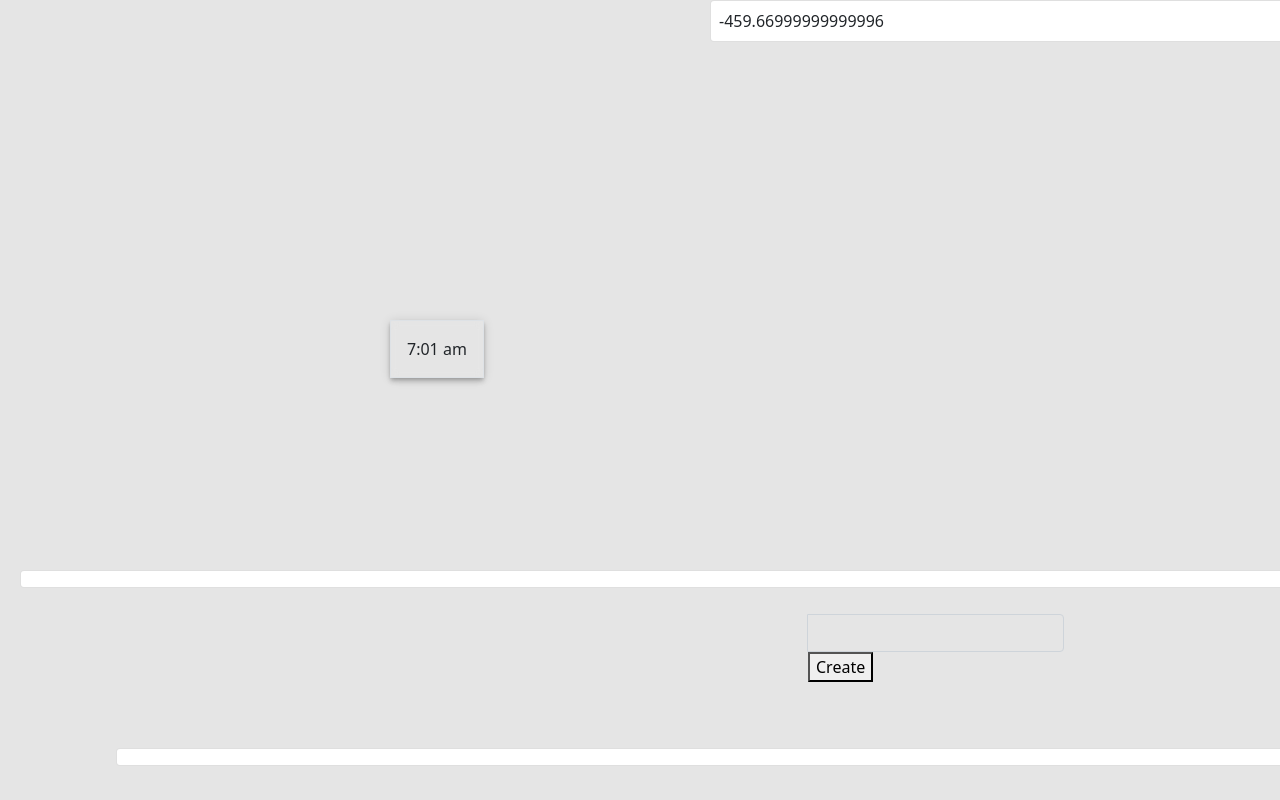
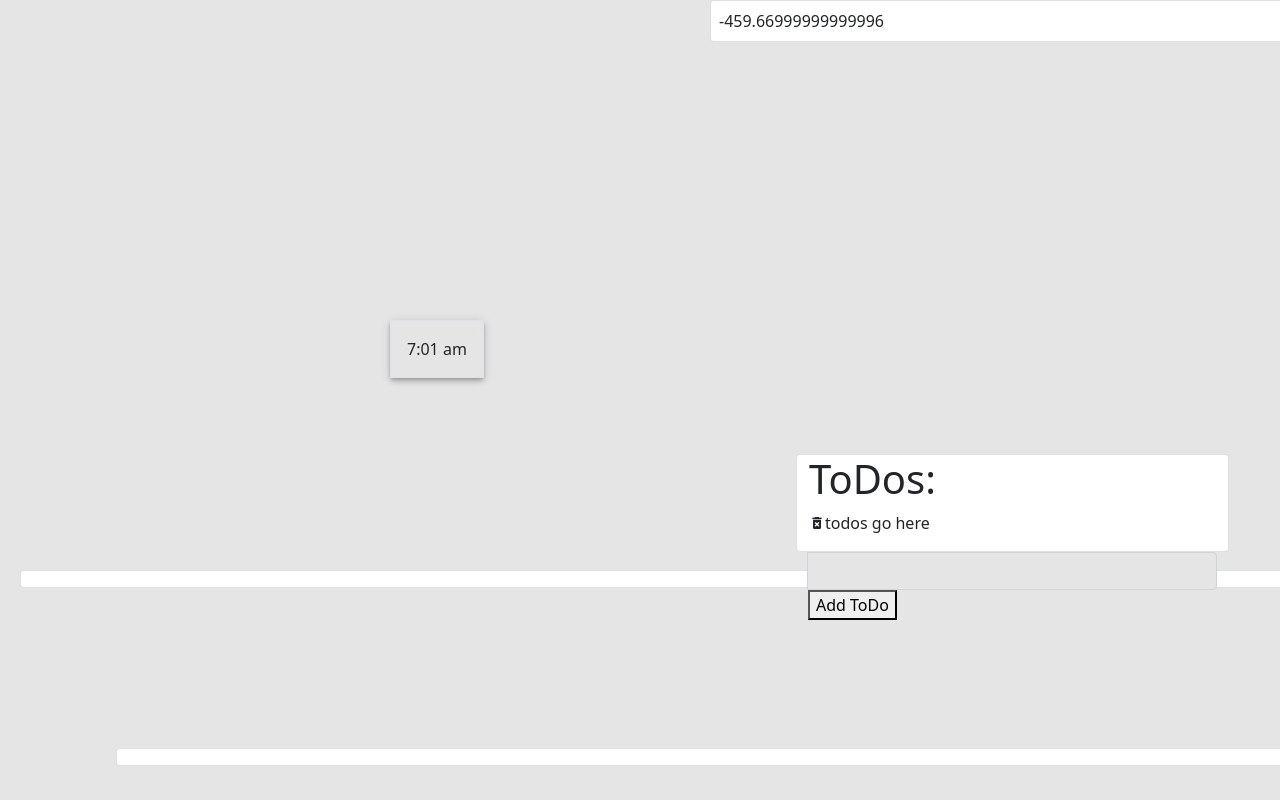
Before and after one commit to fullmer24/Inspire, a website with bundled scripts: page index.html in a window 1280 px wide. Shown: the top 800 px of the page. Built offline with nearby package versions, Linux system fonts and the light colour scheme; a script that the page names is missing.

Commit message:
ToDos and form drawn to page

```diff
--- a/app/Models/Todo.js
+++ b/app/Models/Todo.js
@@ -3,6 +3,12 @@ import { generateId } from "../Utils/generateId.js";
 export class Todo {
     constructor(data) {
         this.id = data.id || generateId
+        this.todo = data.todo
+    }
 
+    get Template() {
+        return `
+
+        `
     }
 }
--- a/assets/style/style.css
+++ b/assets/style/style.css
@@ -33,5 +33,5 @@
 
 .todo {
     position: absolute;
-    transform: translate(50em, 30em);
+    transform: translate(50em, 20em);
 }
--- a/index.html
+++ b/index.html
@@ -13,6 +13,7 @@
     integrity="sha384-KyZXEAg3QhqLMpG8r+8fhAXLRk2vvoC2f3B09zVXn8CA5QIVfZOJ3BCsw2P0p/We" crossorigin="anonymous">
   <link rel="stylesheet" href="assets/style/main.css">
   <link rel="stylesheet" href="assets/style/style.css">
+  <link rel="stylesheet" href="//cdn.materialdesignicons.com/5.4.55/css/materialdesignicons.min.css">
   <title>Inspire</title>
 </head>
 
@@ -38,13 +39,17 @@
         <!-- <div class="text-danger">author</div> -->
       </div>
       <div class="row todo p-2" id="todo">
-        <form onsubmit="app.playersController.createPlayer()">
+        <div class="card">
+          <h1>ToDos:</h1>
+          <p class="mdi mdi-delete-forever checkbox">todos go here</p>
+        </div>
+        <form onsubmit="app.todosController.createTodo()">
           <div class="input-group">
             <label for="name" class="visually-hidden"></label>
-            <input type="text" id="banana" name="name" class="form-control" required>
+            <input type="text" id="todoForm" name="name" class="form-control" required>
           </div>
 
-          <button type="submit">Create</button>
+          <button type="submit">Add ToDo</button>
         </form>
       </div>
     </div>
```
